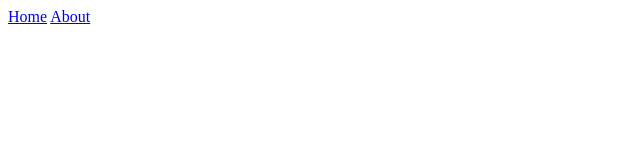
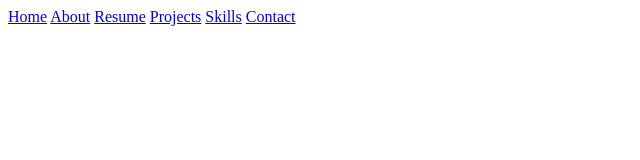
Before and after one commit to iamamitkumarsaini/iamamitkumarsaini.github.io, a plain HTML site: page index.html in a window 1280 px wide. Shown: the whole page, without its empty margins (0-640 px from the left). Drawn offline with Linux system fonts and the light colour scheme.

Commit message:
First Draft Remaining

```diff
--- a/index.html
+++ b/index.html
@@ -11,6 +11,10 @@
         <div id="navbar">
             <a href="/">Home</a>
             <a href="#">About</a>
+            <a href="#">Resume</a>
+            <a href="#">Projects</a>
+            <a href="#">Skills</a>
+            <a href="#">Contact</a>
         </div>
     </div>
 </body>
```
